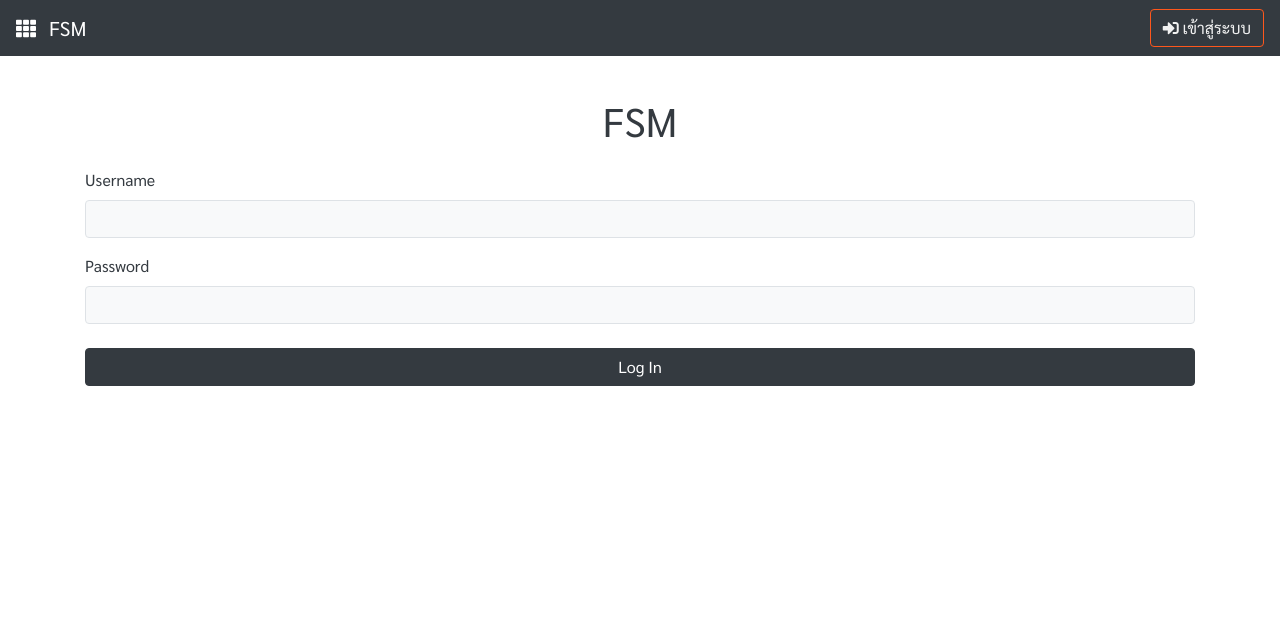
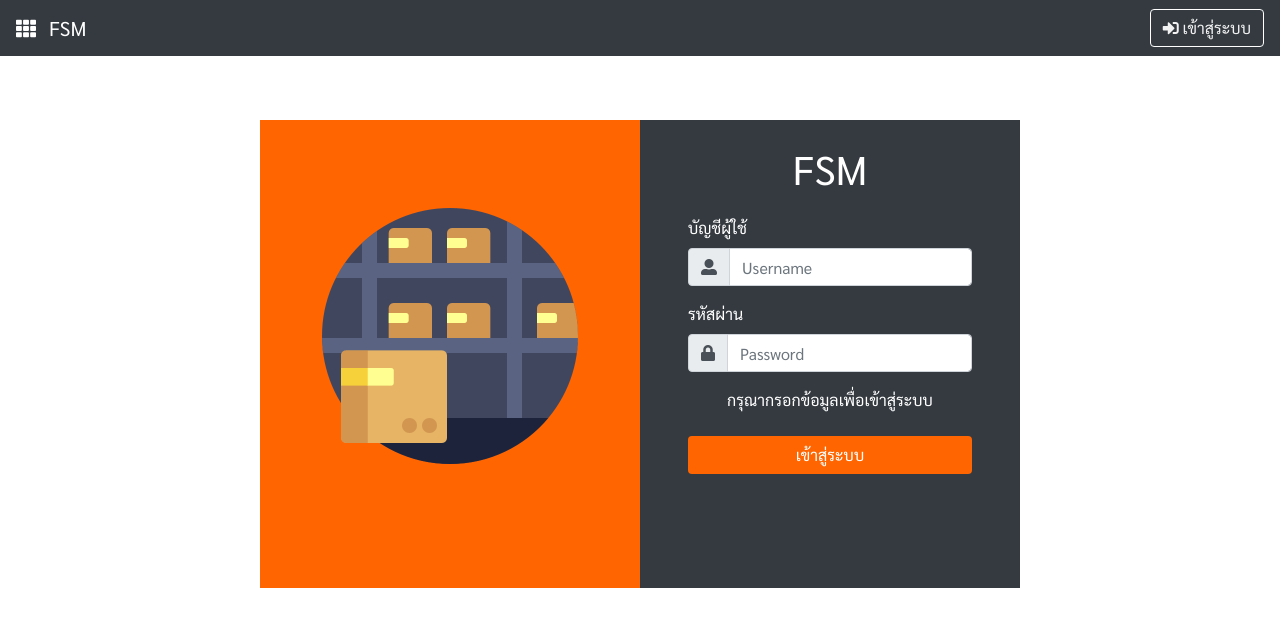
Before and after one commit to chattida/Furniture-Shop-Management, a Django app: page /login/ in a window 1280 px wide. Shown: the top 627 px of the page. Run offline with Django 3.2, Linux system fonts and the light colour scheme; some libraries are stand-ins or nearby versions.

Commit message:
:rocket: Update login.html

```diff
--- a/Account/templates/Account/login.html
+++ b/Account/templates/Account/login.html
@@ -1,22 +1,47 @@
 {% extends "base.html" %}
 {% load static %}
-
 {% block content %}
+<div class="row mt-5">
+    <div class="col-2"></div>
+    <div class="col-4 square-orange text-center">
+        <img src="{% static 'image/icon-big.png' %}">
+    </div>
+    <div class="col-4 square-gray px-5">
         <form method="POST" class="w-100" action="{% url 'login' %}">
             {% csrf_token %}
-        <h1 class="text-center my-4 text-dark">FSM</h1>
-        <div class="form-group text-dark">
-            <label for="username">Username</label>
-            <input type="text" class="form-control w-100 border rounded bg-light" value="{{username}}" name='username' required>
+            <h1 class="text-center my-4 text-white">FSM</h1>
+            <div class="form-group text-white">
+                <label for="username">บัญชีผู้ใช้</label>
+                <div class="input-group mb-2 mr-sm-2">
+                    <div class="input-group-prepend">
+                        <div class="input-group-text">
+                            <i class="fas fa-user-alt"></i>
                         </div>
-        <div class="form-group text-dark mt-2">
-            <label for="password">Password</label>
-            <input type="password" class="form-control w-100 border rounded bg-light" value="{{password}}" name='password' required>
+                    </div>
+                    <input type="text" class="form-control" id="inlineFormInputGroupUsername2" value="{{username}}" placeholder="Username">
+                </div>
+            </div>
+            <div class="form-group text-white mt-2">
+                <label for="password">รหัสผ่าน</label>
+                <label class="sr-only" for="inlineFormInputGroupUsername2">Username</label>
+                <div class="input-group mb-2 mr-sm-2">
+                    <div class="input-group-prepend">
+                        <div class="input-group-text">
+                            <i class="fas fa-lock"></i>
+                        </div>
+                    </div>
+                    <input type="text" class="form-control" id="inlineFormInputGroupUsername2" value="{{password}}" placeholder="Password">
+                </div>
             </div>
             {% if error %}
-          <p class="text-danger">{{error}}</p>
+            <p class="text-danger text-center">{{error}}</p>
+            {% else %}
+            <p class="text-white text-center">กรุณากรอกข้อมูลเพื่อเข้าสู่ระบบ</p>
             {% endif %}
             <input type="hidden" name="next_url" value="{{ next_url }}">
-        <input type="submit" value="Log In" class="btn btn-dark mt-2 w-100">
+                <input type="submit" value="เข้าสู่ระบบ" class="btn btn-orange mt-2 w-100">
         </form>
-{% endblock %}
+    </div>
+    <div class="col-2"></div>
+</div>
+{% endblock content %}
--- a/Account/views.py
+++ b/Account/views.py
@@ -28,7 +28,7 @@ def my_login(request):
         else:
             context['username'] = username
             context['password'] = password
-            context['error'] = 'Wrong username or password!'
+            context['error'] = 'บัญชีผู้ใช้ หรือ รหัสผ่านผิด!'
 
     # Get url path
     next_url = request.GET.get('next')
--- a/Main/urls.py
+++ b/Main/urls.py
@@ -3,5 +3,5 @@ from django.urls import path
 from . import views
 
 urlpatterns = [
-    path('', views.index, name='index')
+    path('', views.index, name='index'),
 ]
--- a/static/css/style.css
+++ b/static/css/style.css
@@ -3,23 +3,23 @@ body {
 }
 
 .text-orange {
-    color: #ff571c !important;
+    color: #ff6601 !important;
 }
 
 .btn-outline-orange {
     color: #f1f1f1 !important;
-    border-color: #ff571c !important;
+    border-color: #fff !important;
 }
 
 .btn-outline-orange:hover {
     color: #f1f1f1 !important;
-    background: #ff571c !important;
-    border-color: #ff571c !important;
+    background: #ff6601 !important;
+    border-color: #ff6601 !important;
 }
 
 .hr-orange {
     height: 1px !important;
-    background-color: #ff571c !important;
+    background-color: #ff6601 !important;
     border: none !important;
 }
 
@@ -29,5 +29,30 @@ body {
 }
 
 .border-orange:hover {
-    border: 1px solid #ff571c !important;
+    border: 1px solid #ff6601 !important;
 }
+
+.square-orange {
+    width: 50%;
+    background-color: #ff6601;
+}
+
+.square-gray {
+    width: 50%;
+    padding-bottom: 10%;
+    background-color: #343a40;
+}
+
+.btn-orange {
+    background-color: #ff6601 !important;
+    color: white !important;
+}
+
+.btn-orange:hover {
+    background-color: #d55805 !important;
+}
+
+img {
+    height: 20vw;
+    margin-top: 25%;
+}
```
Also changed, not shown: Main/views.py (line endings or trailing spaces), static/image/icon-big.png (added). Lines whose indentation alone changed are shown as unchanged.
